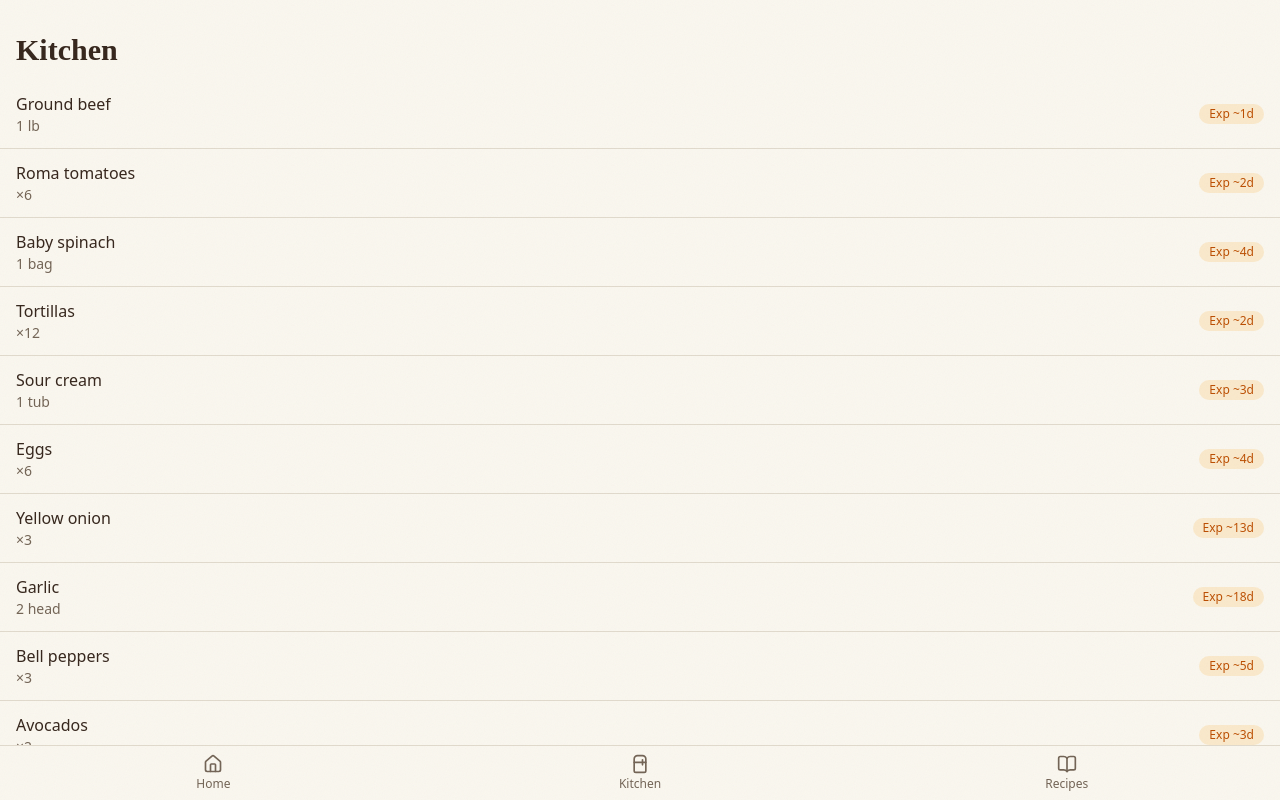
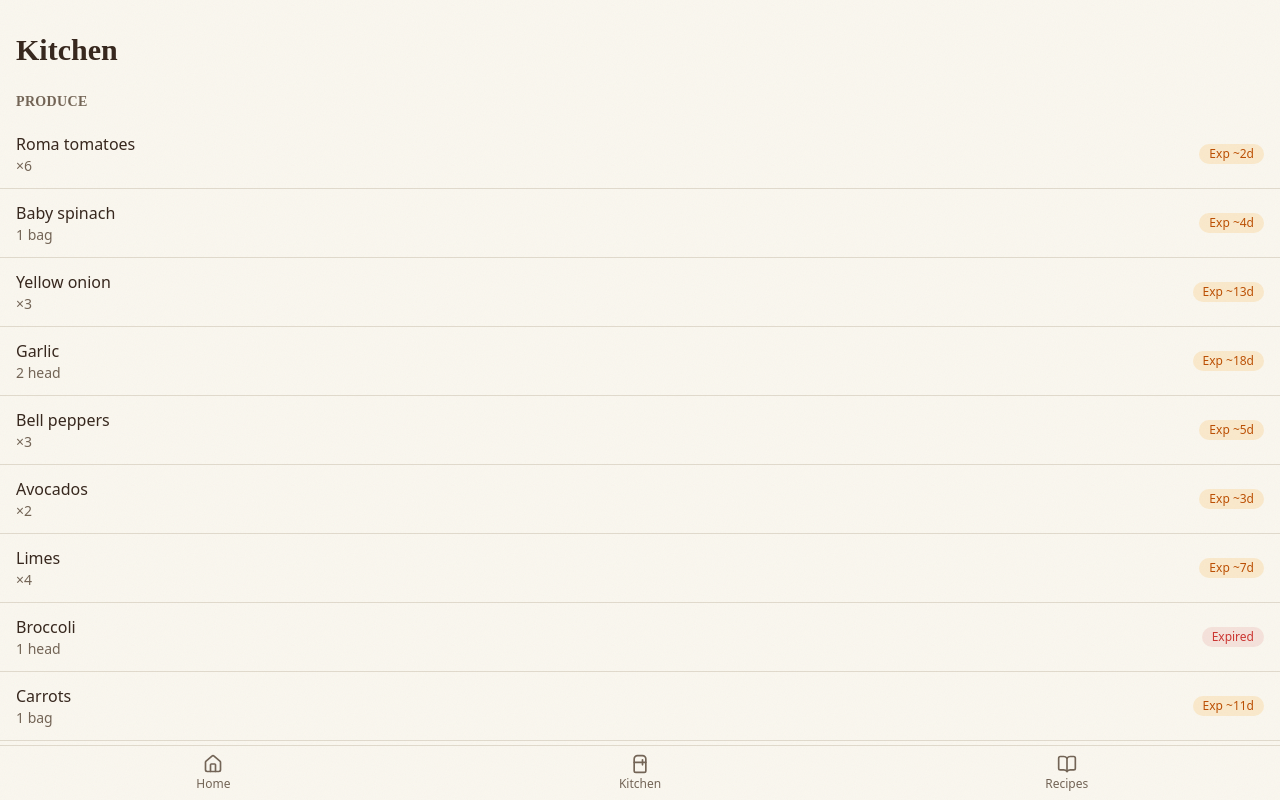
Before and after one commit to AbhinavDwarapu/mise-en-place, a React (Vite) app in the folder apps/frontend/: page /kitchen in a window 1280 px wide. Built offline with nearby package versions, Linux system fonts and the light colour scheme; no server answers.

Commit message:
bug: sort kitchen ingredients by category

```diff
--- /dev/null
+++ b/apps/frontend/src/features/groceries/_kitchen/logic/group-by-category.ts
@@ -0,0 +1,18 @@
+import { INGREDIENT_CATEGORIES } from '../../state/kitchen-constants'
+import type { Ingredient, IngredientCategory } from '../../types'
+
+export interface IngredientGroup {
+  category: IngredientCategory
+  ingredients: Ingredient[]
+}
+
+export function groupIngredientsByCategory(
+  ingredients: Ingredient[]
+): IngredientGroup[] {
+  return INGREDIENT_CATEGORIES.map((category) => ({
+    category,
+    ingredients: ingredients.filter(
+      (ingredient) => ingredient.category === category
+    ),
+  })).filter((group) => group.ingredients.length > 0)
+}
--- a/apps/frontend/src/features/groceries/_kitchen/ui/ingredient-list.tsx
+++ b/apps/frontend/src/features/groceries/_kitchen/ui/ingredient-list.tsx
@@ -2,6 +2,7 @@ import { daysUntilExpiry, expiryLabel } from '../../logic/expiration'
 import { formatQuantity } from '../../logic/quantity'
 import { useKitchenStore } from '../../state/kitchen-store'
 import type { Ingredient } from '../../types'
+import { groupIngredientsByCategory } from '../logic/group-by-category'
 
 export function IngredientList({
   onSelect,
@@ -18,9 +19,17 @@ export function IngredientList({
     )
   }
 
+  const groups = groupIngredientsByCategory(ingredients)
+
   return (
+    <div>
+      {groups.map((group) => (
+        <section key={group.category}>
+          <h2 className="px-4 pt-3 pb-2 text-sm font-semibold tracking-wide text-muted-foreground uppercase">
+            {group.category}
+          </h2>
           <ul className="divide-y divide-border">
-      {ingredients.map((ingredient) => (
+            {group.ingredients.map((ingredient) => (
               <IngredientRow
                 key={ingredient.id}
                 ingredient={ingredient}
@@ -28,6 +37,9 @@ export function IngredientList({
               />
             ))}
           </ul>
+        </section>
+      ))}
+    </div>
   )
 }
 
```
Also changed, not shown: 1 other file (tests, documents, lock files or other folders). Lines whose indentation alone changed are shown as unchanged.
